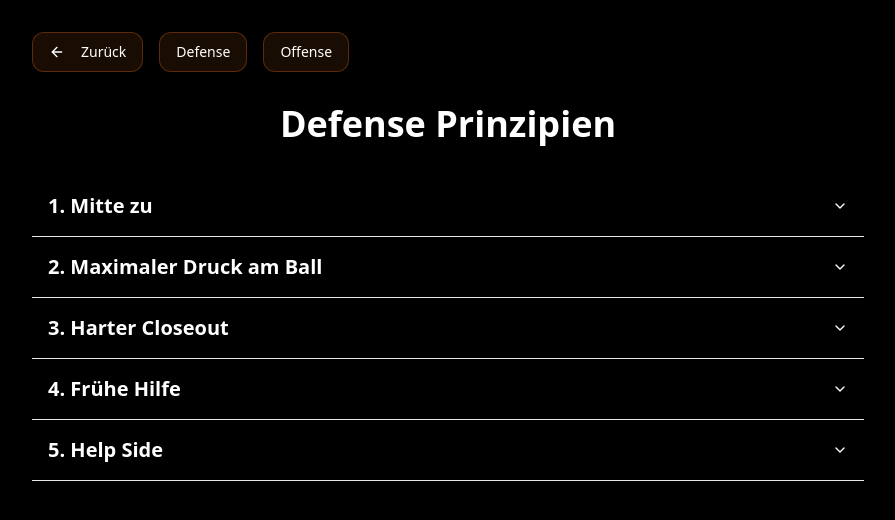
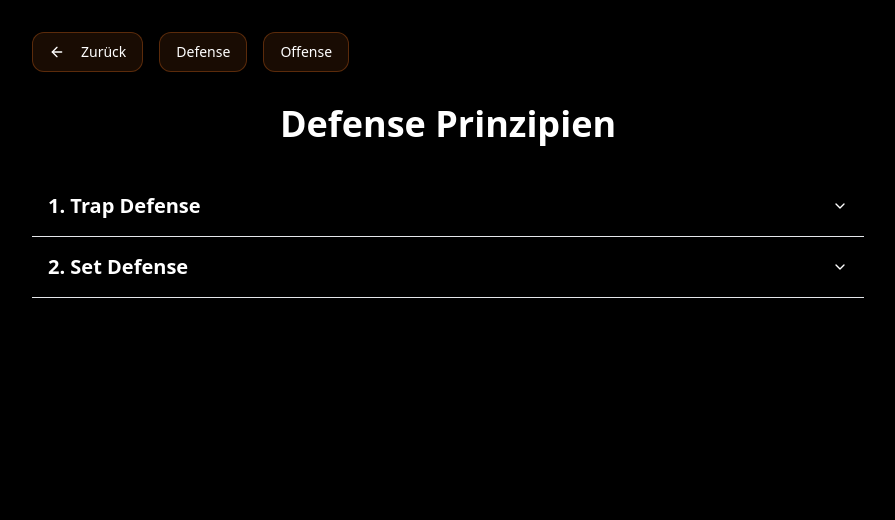
Before and after one commit to orbitartprint/hoops-strategy-guide, a React (Vite) app: page /defense in a window 1280 px wide. Shown: the top 520 px of the page, without its empty margins (192-1087 px from the left). Built offline with nearby package versions, Linux system fonts and the light colour scheme.

Commit message:
Update Defense.tsx

```diff
--- a/src/pages/Defense.tsx
+++ b/src/pages/Defense.tsx
@@ -3,38 +3,90 @@ import Navigation from "@/components/Navigation";
 
 const defensePrinciples = [
   {
-    id: "mitte-zu",
-    title: "1. Mitte zu",
+    id: "trap",
+    title: "1. Trap Defense",
     content: [
-      "Wir verhindern Drives durch die Mitte und lenken den Ball zur Seitenlinie"
+      {
+        title: "Kurzer Einwurf",
+        items: [
+          "Wir wollen einen kurzen Einwurf bis maximal zur Freiwurflinie erzwingen",
+          "Wir entscheiden, ob wir die Matchups belassen oder switchen",
+          "Verteidigung im Vorfeld ist hinter den Gegenspielerinnen, Verteidigung im Rückfeld ist seitlich (Deny) von den Gegenspielerinnen"
         ]
       },
       {
-    id: "druck-am-ball",
-    title: "2. Maximaler Druck am Ball",
-    content: [
-      "- Sofortiger, permanenter Druck auf die Ballführerin"
+        title: "Einwurf zulassen",
+        items: [
+          "Wir vermeiden ein hartes Deny beim Einwurf, um einen Lobpass zu vermeiden und erhalten unsere defensive Struktur",
+          "Wir switchen die Blöcke",
+          "Wenn nötig, dirigieren wir den Ball zu schwächeren Ballhandlern"
         ]
       },
       {
-    id: "closeout",
-    title: "3. Harter Closeout",
-    content: [
-      "- Beim Closeout wird der Wurf geschlossen und das Ziehen provoziert"
+        title: "Maximaler Druck am Ball",
+        items: [
+          "Wir üben sofort nach dem Einwurf maximalen und stetigen Druck am Ball aus und schränken die Passoptionen ein",
+          "Wir halten den Ballhandler unter stetigem Stress, um Turnover zu erzwingen"
         ]
       },
       {
-    id: "hilfe",
-    title: "4. Frühe Hilfe",
-    content: [
-      "- Frühzeitige Hilfe verhindern Drives, machen Drives zu Pässen"
+        title: "Mitte zu",
+        items: [
+          "Wir machen die Mitte zu und zwingen den Ballhandler zur Seitenlinie",
+          "Wir lösen eine Trap für maximalen Druck aus, wenn ein unkontrolliertes Dribbling zur Seitenlinie erfolgt"
         ]
       },
       {
-    id: "help-side",
-    title: "5. Help Side",
+        title: "Keine Fouls",
+        items: [
+          "Wir vermeiden \"einfache\" Fouls, indem wir nicht reingreifen",
+          "Wir erzwingen Notpässe aus der Drucksituation heraus, die die absinkende Verteidigung abfangen kann"
+        ]
+      },
+      {
+        title: "Rotation der übrigen Verteidiger",
+        items: [
+          "Während der Trapsituation deckt die absinkende Verteidigung mögliche Passwege ab",
+          "Eine Verteidigung deckt die Seitenlinie ab, eine Verteidigung kontrolliert den 45°-Pass und eine Verteidigung schützt den Korb"
+        ]
+      }
+    ],
+    video: "fOjHM7kNyWI"
+  },
+  {
+    id: "set-defense",
+    title: "2. Set Defense",
     content: [
-      "- Die Weakside hilft früh und aggressiv unter Einbeziehung der Baseline"
+      {
+        title: "Mitte zu",
+        items: [
+          "Wir verhindern Drives durch die Mitte und lenken den Ball zur Seitenlinie."
+        ]
+      },
+      {
+        title: "Maximaler Druck am Ball",
+        items: [
+          "Wir üben permanenten Druck auf die Ballführerin und erhöhen den Stress am Ball, um Set Plays zu stören, Pässe zu erzwingen und Turnover zu forcieren."
+        ]
+      },
+      {
+        title: "Harter Closeout",
+        items: [
+          "Wir verhindern jeden Wurf und bringen die Ballführende dazu, zu ziehen anstatt zu werfen."
+        ]
+      },
+      {
+        title: "Frühe Hilfe der Help Side",
+        items: [
+          "Wir helfen frühzeitig bei Drives über die Baseline von der Gegenseite, verhindern einfache Punkte doppeln am Ball. Wir entscheiden, wie weit wir im Spiel dafür absinken müssen."
+        ]
+      },
+      {
+        title: "Wir verteidigen vor dem Ball",
+        items: [
+          "Wir verteidigen vor dem Ball, um den direkten Weg zum Korb zu verhindern. Jeder Drive wird zu einem Pass des Gegners."
+        ]
+      }
     ]
   }
 ];
```
Lines whose indentation alone changed are shown as unchanged.
